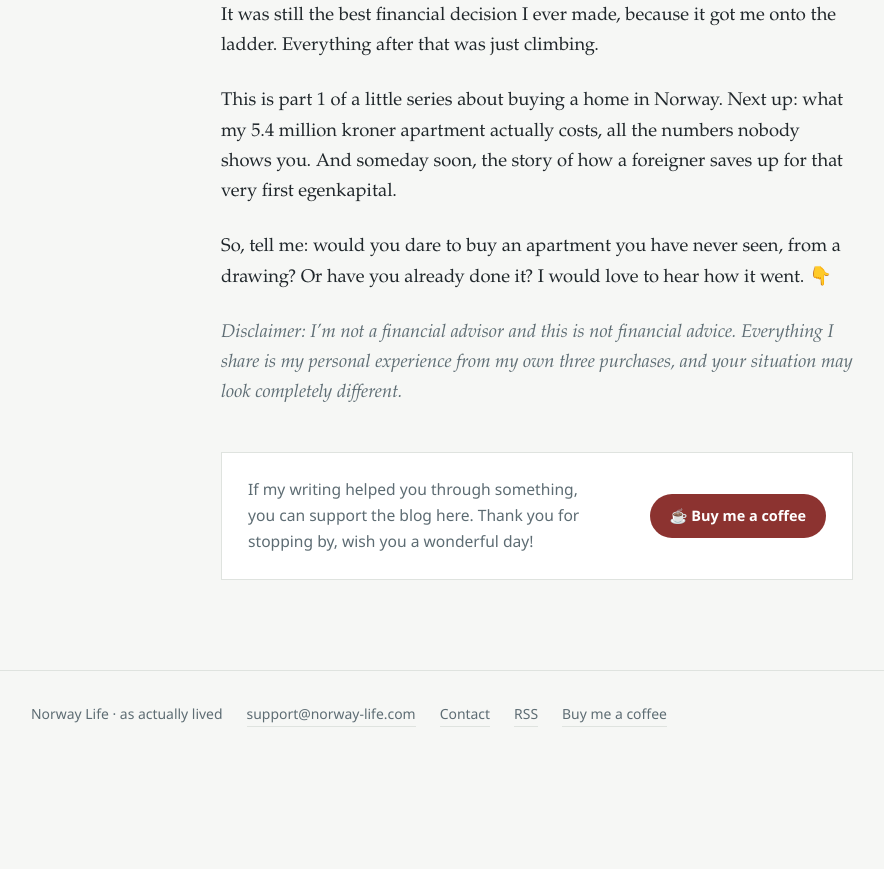
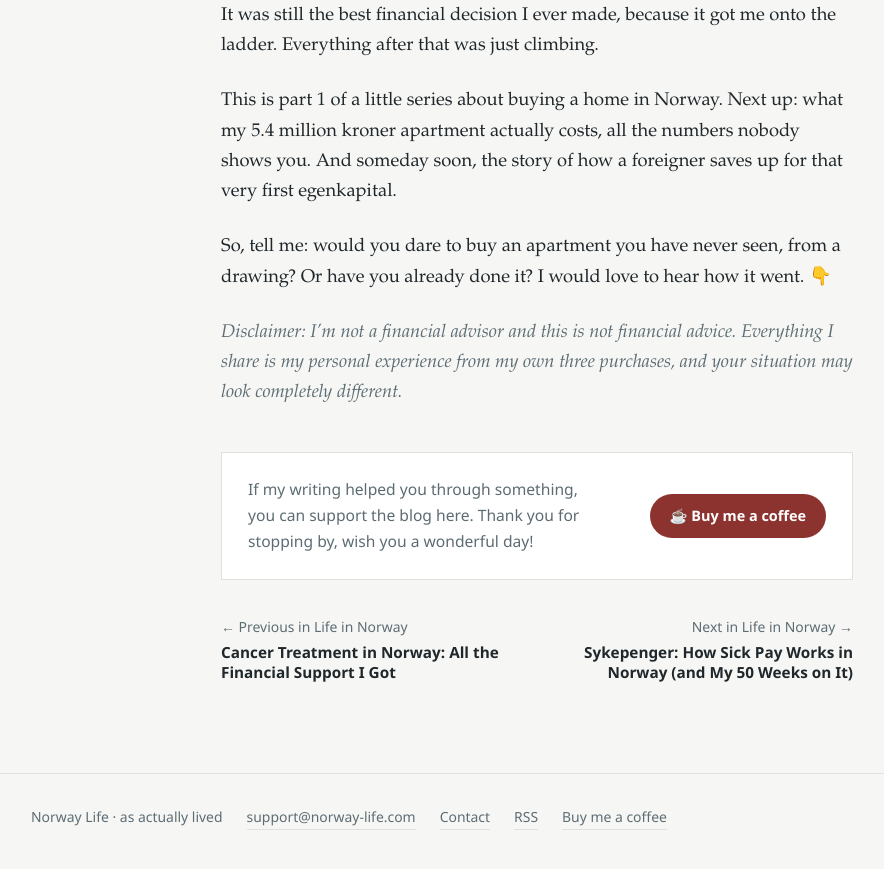
Before and after one commit to phuongnhu/norway-life-site, a Jekyll site: the page built from _posts/2026-07-05-my-third-apartment-in-norway-and-why-i-always-buy-brand-new.md, in a window 1280 px wide and 900 px high, scrolled down 4915 px. Shown: the top 869 px of the window, without its empty margins (103-987 px from the left). Built offline with Jekyll 4.4.1, drawn with Linux system fonts in a browser that asks for light colours; before the commit the page ends 5712 px from its top, so only the background shows below that.

Commit message:
Prev/next navigation for Life in Norway posts (skipped on dual-category chapter posts)

```diff
--- a/_layouts/post.html
+++ b/_layouts/post.html
@@ -17,6 +17,22 @@ layout: default
     {% endunless %}
   {% endif %}
 {% endfor %}
+{% assign lin_prev = false %}
+{% assign lin_next = false %}
+{% if chapter == 0 and page.series == nil and page.categories contains "Life in Norway" %}
+  {% assign linposts = site.categories["Life in Norway"] | sort: "date" %}
+  {% for p in linposts %}
+    {% if p.url == page.url %}
+      {% unless forloop.first %}
+        {% assign lin_prev_index = forloop.index0 | minus: 1 %}
+        {% assign lin_prev = linposts[lin_prev_index] %}
+      {% endunless %}
+      {% unless forloop.last %}
+        {% assign lin_next = linposts[forloop.index] %}
+      {% endunless %}
+    {% endif %}
+  {% endfor %}
+{% endif %}
 {% assign s_prev = false %}
 {% assign s_next = false %}
 {% if page.series %}
@@ -81,5 +97,17 @@ layout: default
     {% endif %}
   </nav>
   {% endif %}
+  {% if lin_prev or lin_next %}
+  <nav class="pn" aria-label="Life in Norway">
+    {% if lin_prev %}
+    <a href="{{ lin_prev.url | relative_url }}">← Previous in Life in Norway
+      <strong>{{ lin_prev.title }}</strong></a>
+    {% endif %}
+    {% if lin_next %}
+    <a class="next" href="{{ lin_next.url | relative_url }}">Next in Life in Norway →
+      <strong>{{ lin_next.title }}</strong></a>
+    {% endif %}
+  </nav>
+  {% endif %}
   <div class="post-foot-space"></div>
 </article>
```
